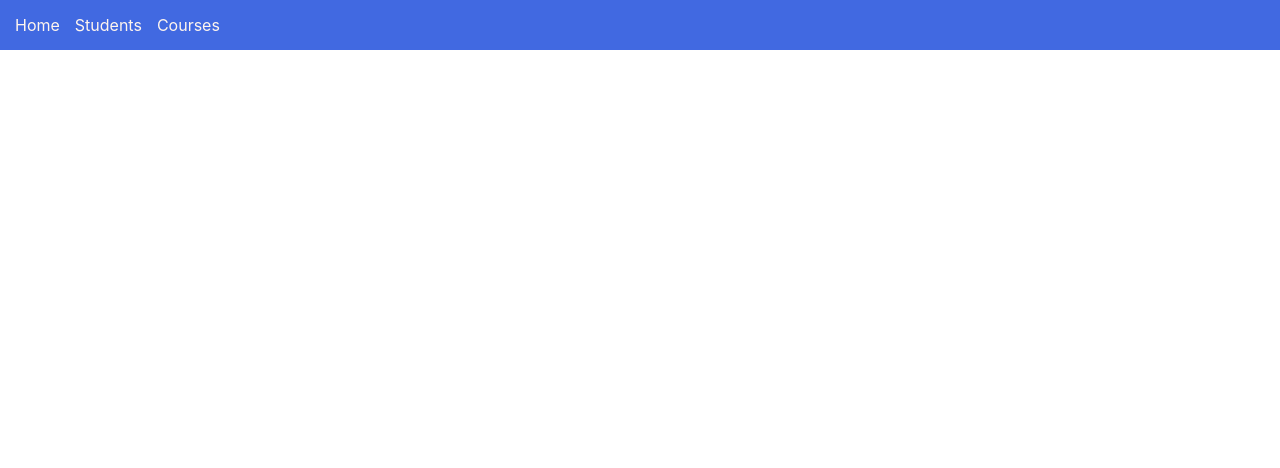
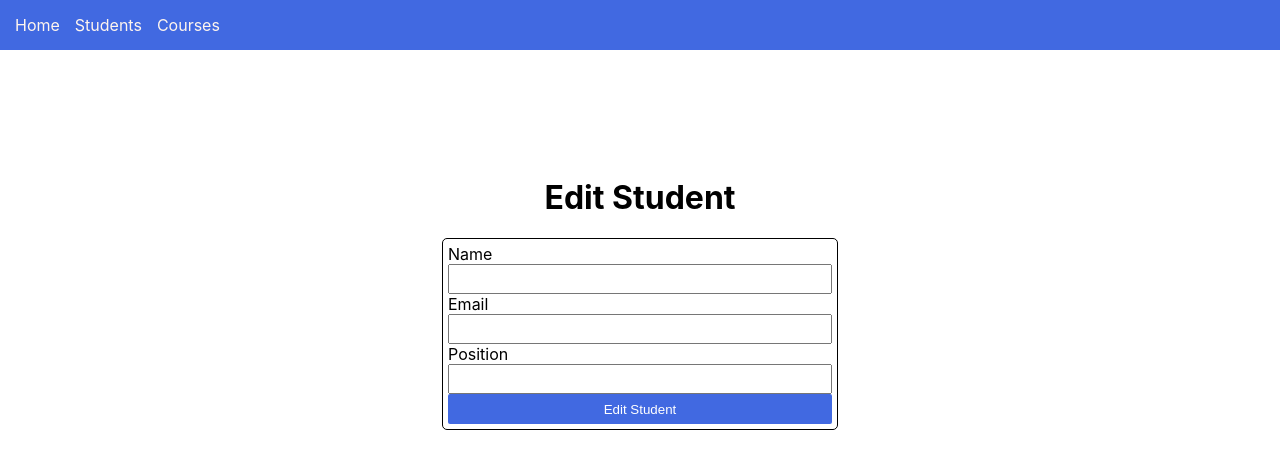
Before and after one commit to ViktorIlchuk/pet-project, a React (Create React App) app: page /students/edit in a window 1280 px wide. Shown: the top 468 px of the page. Built offline with nearby package versions, Linux system fonts and the light colour scheme.

Commit message:
added edit student logic

```diff
--- a/src/App.js
+++ b/src/App.js
@@ -6,6 +6,7 @@ import Home from './pages/home/Home';
 import Students from './pages/students/Students';
 import Header from './components/header';
 import AddStudent from './pages/addStudent';
+import EditStudent from './pages/editStudent';
 
 const App = () => {
     return (
@@ -16,6 +17,7 @@ const App = () => {
                 <Route exact path='/students' component={Students} />
                 <Route exact path='/courses' component={Courses} />
                 <Route exact path='/students/create-new' component={AddStudent} />
+                <Route exact path='/students/edit' component={EditStudent} />
             </Router>
         </AppContextProvider>
     )
--- a/src/components/form/index.js
+++ b/src/components/form/index.js
@@ -7,7 +7,9 @@ const Form = ({
     handleChange,
     handleSubmit,
     values,
-    errors
+    errors,
+    targetStudentData,
+    action
 }) => {
     return(
         <div className='add-student-form-wrap'>
@@ -24,6 +26,7 @@ const Form = ({
                         type='text'
                         name='name'
                         value={values.name}
+                        defaultValue={targetStudentData.name}
                     />
                 </div>
                 <div>
@@ -36,6 +39,7 @@ const Form = ({
                             type='text'
                             name='email'
                             value={values.email}
+                            defaultValue={targetStudentData.email}
                         />
                     </div>
                 </div>
@@ -49,10 +53,11 @@ const Form = ({
                             type='text'
                             name='position'
                             value={values.position}
+                            defaultValue={targetStudentData.position}
                         />
                     </div>
                 </div>
-                <Button type='submit' text='Add Student' />
+                <Button type='submit' text={`${action} Student`} />
             </form>
         </div>
     )
--- a/src/components/input/index.js
+++ b/src/components/input/index.js
@@ -7,7 +7,8 @@ const Input = ({
     type,
     name,
     className,
-    error
+    error,
+    defaultValue
 }) => {
     return (
         <div>
@@ -17,6 +18,7 @@ const Input = ({
                 type={type}
                 name={name}
                 value={value}
+                defaultValue={defaultValue || ''}
                 required
             />
             {error && <div>{error}</div>}
--- a/src/components/table/index.js
+++ b/src/components/table/index.js
@@ -1,7 +1,12 @@
 import React from 'react';
+import Button from '../button';
 import './index.scss';
 
-const Table = ({students, onHandleSelect}) => {
+const Table = ({
+    students,
+    onHandleSelect,
+    onHandleEdit
+}) => {
     const displayData = students.map(({
         name,
         email,
@@ -20,6 +25,18 @@ const Table = ({students, onHandleSelect}) => {
                 <td>{name}</td>
                 <td>{email}</td>
                 <td>{position}</td>
+                <td>
+                    <Button
+                        id={id}
+                        text='Edit'
+                        onClick={() => onHandleEdit({
+                            name,
+                            email,
+                            position,
+                            id
+                        })}
+                    />
+                </td>
             </tr>
         )
     })
--- a/src/customHooks/index.js
+++ b/src/customHooks/index.js
@@ -24,10 +24,11 @@ export const useForm = (callback, validation) => {
         event.persist();
         setValues(values => ({ ...values, [event.target.name]: event.target.value }));
     }
-    console.log(errors)
+
     return {
         handleChange,
         handleSubmit,
+        setValues,
         values,
         errors
     }
--- a/src/formValidation/commonValidation.js
+++ b/src/formValidation/commonValidation.js
@@ -1,5 +1,4 @@
 export const validateName = (value) => {
-    console.log('name' , value)
     if(!value.name) {
         return {name: 'Name is required'};
     } else if(value.name.length <= 5) {
--- a/src/pages/addStudent/index.js
+++ b/src/pages/addStudent/index.js
@@ -7,15 +7,26 @@ import addStudentValidation from '../../formValidation';
 import './index.scss';
 
 
-const AddStudent = () => {
+const AddStudent = ({
+    action = 'Add',
+    targetStudentData = {}
+}) => {
     const { students, setStudents } = useContext(AppContext);
-    const {
-        handleChange,
-        handleSubmit,
-        values,
-        errors} = useForm(addData, addStudentValidation);
 
     const addData = () => {
+        if(!!targetStudentData.id) {
+            const updatedStudents = [...students];
+            const targetStudentIndex = students.findIndex( student => student.id === targetStudentData.id );
+            const updatedStudent = {
+                id: targetStudentData.id,
+                name: values.name,
+                email: values.email,
+                position: values.position
+            };
+
+            updatedStudents.splice(targetStudentIndex, 1, updatedStudent);
+            setStudents([...updatedStudents]);
+        } else {
             const updatedStudents = [...students,
                 {
                     id: uniqid(),
@@ -26,15 +37,25 @@ const AddStudent = () => {
             ];
             setStudents([...updatedStudents]);
         }
+    }
+
+    const {
+        handleChange,
+        handleSubmit,
+        values,
+        errors
+    } = useForm(addData, addStudentValidation);
 
     return (
         <div className='add-student-page'>
-            <h1>Add student</h1>
+            <h1>{`${action} Student`}</h1>
             <Form
                 handleChange={handleChange}
                 handleSubmit={handleSubmit}
                 values={values}
                 errors={errors}
+                targetStudentData={targetStudentData}
+                action={action}
             />
         </div>
     )
--- /dev/null
+++ b/src/pages/editStudent/index.js
@@ -0,0 +1,14 @@
+import React from "react";
+import AddStudent from "../addStudent";
+import './index.scss';
+
+const EditStudent = (props) => {
+    return (
+        <AddStudent
+            action='Edit'
+            targetStudentData={props.location.state}
+        />
+    )
+}
+
+export default EditStudent;
--- a/src/pages/students/Students.js
+++ b/src/pages/students/Students.js
@@ -28,11 +28,19 @@ const Students = () => {
         return setMarkedStudentsId([...markedStudentsId, target.id]);
     };
 
+    const handleEditStudent = (target) => {
+        history.push({
+            pathname: '/students/edit',
+            state: target
+        });
+    }
+
     return (
         <div className='students'>
             <Table
                 students={students}
                 onHandleSelect={handleSelectStudent}
+                onHandleEdit={handleEditStudent}
             />
             <Button
                 text='Add student'
@@ -43,7 +51,7 @@ const Students = () => {
                 text='Remove student'
                 className='button'
                 onClick={handleRemoveStudent}
-            ></Button>
+            />
         </div>
     )
 };
```
Also changed, not shown: src/pages/editStudent/index.scss (added). Lines whose indentation alone changed are shown as unchanged.
